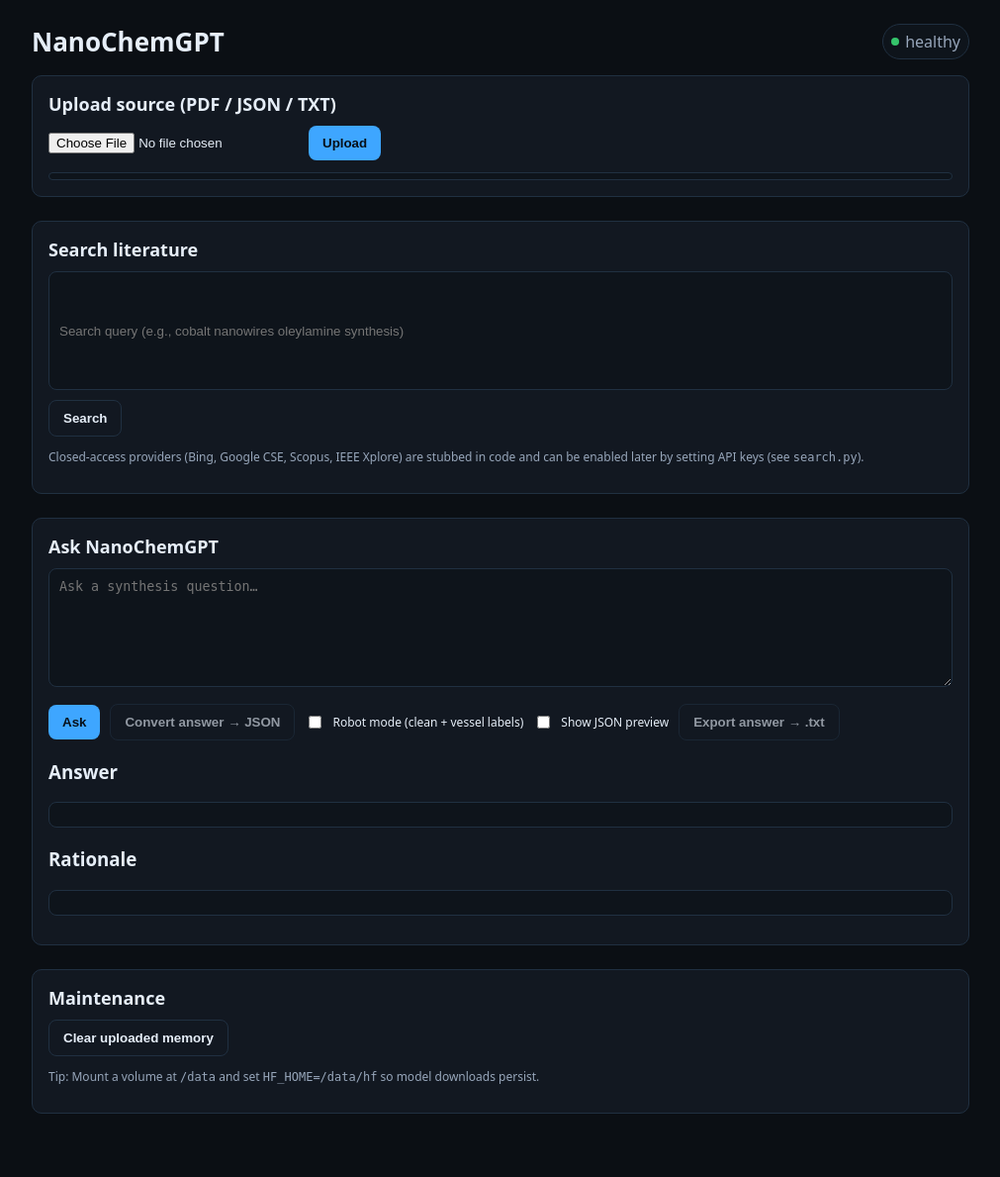
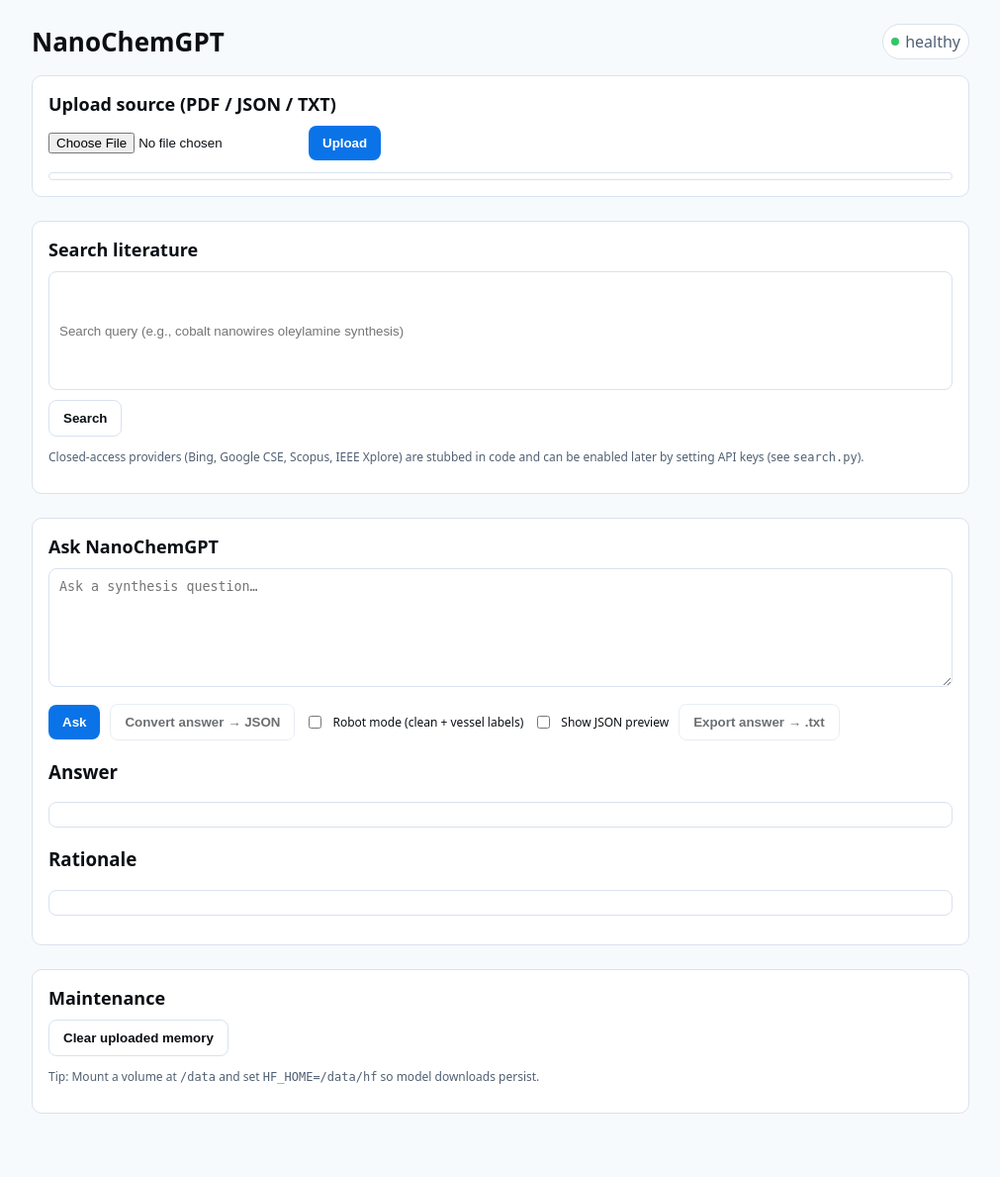
Before and after one commit to DMCarnahan/NanoChemGPT, a Flask app: page / in a window 1280 px wide. Shown: the whole page at 99% size, without its empty margins (134-1145 px from the left). Run offline with Flask 3, Linux system fonts and the light colour scheme.

Commit message:
Update styles.css

```diff
--- a/static/styles.css
+++ b/static/styles.css
@@ -1,19 +1,99 @@
-:root{--bg:#0b0f14;--panel:#121821;--text:#e6eef8;--muted:#97a6ba;--accent:#3ea6ff;--accent-2:#7bd389;--danger:#ff6b6b;--border:#203041}
-*{box-sizing:border-box}html,body{margin:0;padding:0;background:var(--bg);color:var(--text);font-family:system-ui,-apple-system,Segoe UI,Roboto,Arial,sans-serif}
-a{color:var(--accent);text-decoration:none}a:hover{text-decoration:underline}
-.container{max-width:980px;margin:0 auto;padding:24px 16px 64px}.header{display:flex;align-items:center;justify-content:space-between;gap:16px;margin-bottom:16px}h1{font-size:26px;margin:0}
-.card{background:var(--panel);border:1px solid var(--border);border-radius:10px;padding:16px}.card-title{margin:0 0 10px;font-size:18px}
-.mt-2{margin-top:8px}.mt-3{margin-top:12px}.mt-4{margin-top:16px}.mt-6{margin-top:24px}.small{font-size:12px}.muted{color:var(--muted)}
-.pre{background:#0e141b;border:1px solid var(--border);padding:12px;border-radius:8px;white-space:pre-wrap}
-.textarea{width:100%;padding:10px;min-height:120px;background:#0e141b;border:1px solid var(--border);color:var(--text);border-radius:8px}
-.row{display:flex;gap:10px;flex-wrap:wrap;align-items:center}.input-row{display:flex;gap:10px;align-items:center}
-.btn{background:var(--accent);color:#071019;border:none;padding:10px 14px;border-radius:8px;cursor:pointer;font-weight:600}
-.btn.secondary{background:transparent;color:var(--text);border:1px solid var(--border)}.btn:disabled{opacity:.6;cursor:not-allowed}
-.spinner{width:16px;height:16px;border:2px solid rgba(255,255,255,.2);border-top-color:#fff;border-radius:50%;display:inline-block;animation:spin .8s linear infinite;vertical-align:-3px}
-.hidden{display:none}.alert{padding:8px 10px;border-radius:8px;border:1px solid var(--border);background:#0e141b;color:var(--text)}
-.alert.success{border-color:#1f3f2b;background:#0f1b13}.alert.error{border-color:#3f1f1f;background:#1b0f0f}
-.status{display:flex;align-items:center;gap:6px;background:#0e141b;border:1px solid var(--border);padding:6px 8px;border-radius:999px;color:var(--muted)}
-.status .status-dot{width:8px;height:8px;border-radius:50%;display:inline-block;background:#e35d5d}.status.ok .status-dot{background:#35c46b}
-.progress{background:#0e141b;border:1px solid var(--border);border-radius:8px;height:8px;overflow:hidden}#progressInner{background:var(--accent-2);width:0;height:100%;transition:width .2s ease}
-.badge{display:inline-block;padding:1px 6px;border-radius:6px;font-size:11px;border:1px solid var(--border)}.badge-ctx{background:#12252f;color:#7ed0ff}.badge-gen{background:#1c222a;color:#d7d7d7}
+:root{
+  /* Light theme palette */
+  --bg:#f7fafc;        /* page background */
+  --panel:#ffffff;     /* cards/panels */
+  --surface:#ffffff;   /* inputs / code blocks / alerts */
+  --text:#0b0f14;      /* primary text */
+  --muted:#516073;     /* secondary text */
+  --accent:#0b73e8;    /* links & primary buttons */
+  --accent-2:#2ea043;  /* progress bar */
+  --danger:#d93025;
+  --border:#d9e2ef;
+}
+
+*{box-sizing:border-box}
+html,body{margin:0;padding:0;background:var(--bg);color:var(--text);font-family:system-ui,-apple-system,Segoe UI,Roboto,Arial,sans-serif}
+
+a{color:var(--accent);text-decoration:none}
+a:hover{text-decoration:underline}
+
+.container{max-width:980px;margin:0 auto;padding:24px 16px 64px}
+.header{display:flex;align-items:center;justify-content:space-between;gap:16px;margin-bottom:16px}
+h1{font-size:26px;margin:0}
+
+.card{background:var(--panel);border:1px solid var(--border);border-radius:10px;padding:16px}
+.card-title{margin:0 0 10px;font-size:18px}
+
+.mt-2{margin-top:8px}
+.mt-3{margin-top:12px}
+.mt-4{margin-top:16px}
+.mt-6{margin-top:24px}
+.small{font-size:12px}
+.muted{color:var(--muted)}
+
+.pre{
+  background:var(--surface);
+  border:1px solid var(--border);
+  padding:12px;border-radius:8px;white-space:pre-wrap
+}
+
+.textarea{
+  width:100%;padding:10px;min-height:120px;
+  background:var(--surface);
+  border:1px solid var(--border);
+  color:var(--text);
+  border-radius:8px
+}
+
+.row{display:flex;gap:10px;flex-wrap:wrap;align-items:center}
+.input-row{display:flex;gap:10px;align-items:center}
+
+.btn{
+  background:var(--accent);
+  color:#ffffff;
+  border:none;padding:10px 14px;border-radius:8px;cursor:pointer;font-weight:600
+}
+.btn.secondary{
+  background:transparent;color:var(--text);border:1px solid var(--border)
+}
+.btn:disabled{opacity:.6;cursor:not-allowed}
+
+.spinner{
+  width:16px;height:16px;border:2px solid rgba(0,0,0,.15);
+  border-top-color:rgba(0,0,0,.45);
+  border-radius:50%;display:inline-block;animation:spin .8s linear infinite;vertical-align:-3px
+}
+
+.hidden{display:none}
+
+.alert{
+  padding:8px 10px;border-radius:8px;border:1px solid var(--border);
+  background:var(--surface);color:var(--text)
+}
+.alert.success{border-color:#cce7d3;background:#f0faf3;color:#0e5d2a}
+.alert.error  {border-color:#f3c7c7;background:#fff1f1;color:#7a1e1e}
+
+.status{
+  display:flex;align-items:center;gap:6px;
+  background:var(--surface);border:1px solid var(--border);
+  padding:6px 8px;border-radius:999px;color:var(--muted)
+}
+.status .status-dot{width:8px;height:8px;border-radius:50%;display:inline-block;background:#e35d5d}
+.status.ok .status-dot{background:#35c46b}
+
+.progress{
+  background:var(--surface);border:1px solid var(--border);
+  border-radius:8px;height:8px;overflow:hidden
+}
+#progressInner{
+  background:var(--accent-2);width:0;height:100%;transition:width .2s ease
+}
+
+.badge{
+  display:inline-block;padding:1px 6px;border-radius:6px;font-size:11px;border:1px solid var(--border)
+}
+/* Light-theme badge colors */
+.badge-ctx{background:#e9f3ff;color:#0b73e8}
+.badge-gen{background:#f3f4f6;color:#4b5563}
+
 @keyframes spin{to{transform:rotate(360deg)}}
```
